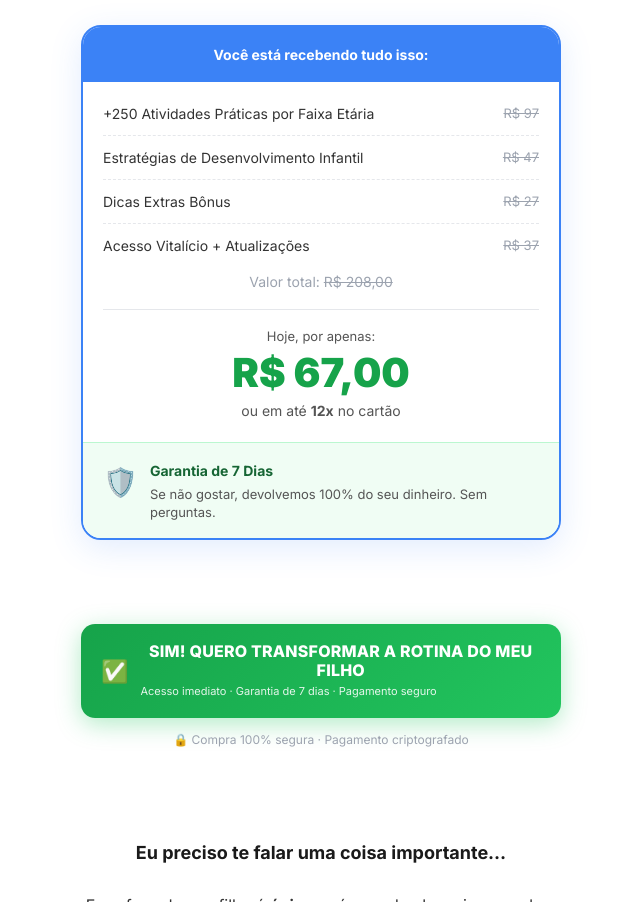
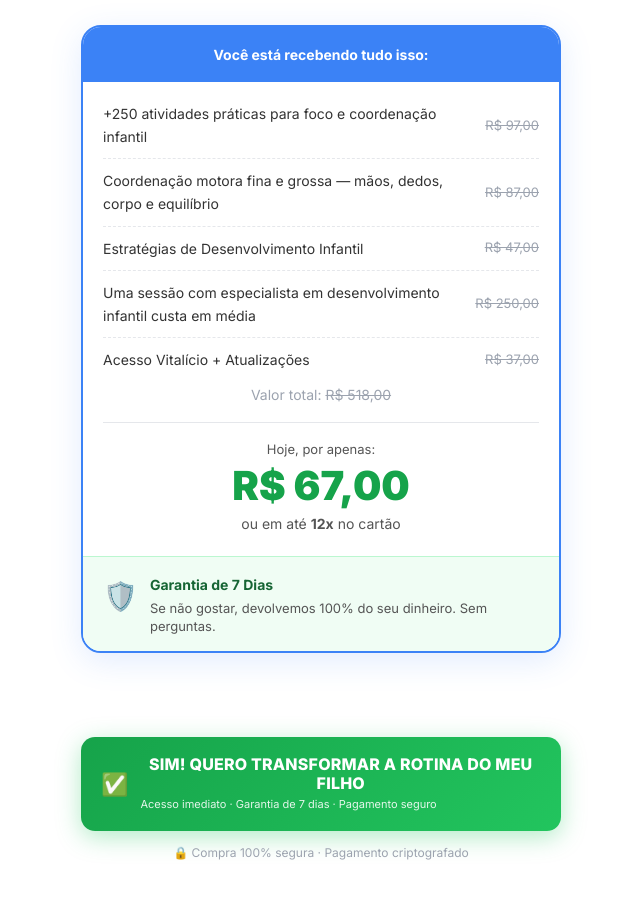
Before and after one commit to guiadeatividadesmotoras/kids-, a plain HTML site: page index.html in a window 1280 px wide. Shown: the part 4730-5632 px from the top of the page, without its empty margins (319-959 px from the left). Drawn offline with Linux system fonts and the light colour scheme.

Commit message:
Update index.html

```diff
--- a/index.html
+++ b/index.html
@@ -315,25 +315,29 @@ Um método estruturado com base em estudos do desenvolvimento cerebral infantil
 
           <ul class="pricing-items">
             <li>
-              <span>+250 Atividades Práticas por Faixa Etária</span>
-              <span class="price-item-value"><s>R$ 97</s></span>
+              <span>+250 atividades práticas para foco e coordenação infantil</span>
+              <span class="price-item-value"><s>R$ 97,00</s></span>
+            </li>
+            <li>
+              <span>Coordenação motora fina e grossa — mãos, dedos, corpo e equilíbrio</span>
+              <span class="price-item-value"><s>R$ 87,00</s></span>
             </li>
             <li>
               <span>Estratégias de Desenvolvimento Infantil</span>
-              <span class="price-item-value"><s>R$ 47</s></span>
+              <span class="price-item-value"><s>R$ 47,00</s></span>
             </li>
             <li>
-              <span>Dicas Extras Bônus</span>
-              <span class="price-item-value"><s>R$ 27</s></span>
+              <span>Uma sessão com especialista em desenvolvimento infantil custa em média</span>
+              <span class="price-item-value"><s>R$ 250,00</s></span>
             </li>
             <li>
               <span>Acesso Vitalício + Atualizações</span>
-              <span class="price-item-value"><s>R$ 37</s></span>
+              <span class="price-item-value"><s>R$ 37,00</s></span>
             </li>
           </ul>
 
           <div class="pricing-total-from">
-            <p>Valor total: <s>R$ 208,00</s></p>
+            <p>Valor total: <s>R$ 518,00</s></p>
           </div>
 
           <div class="pricing-divider"></div>
```
